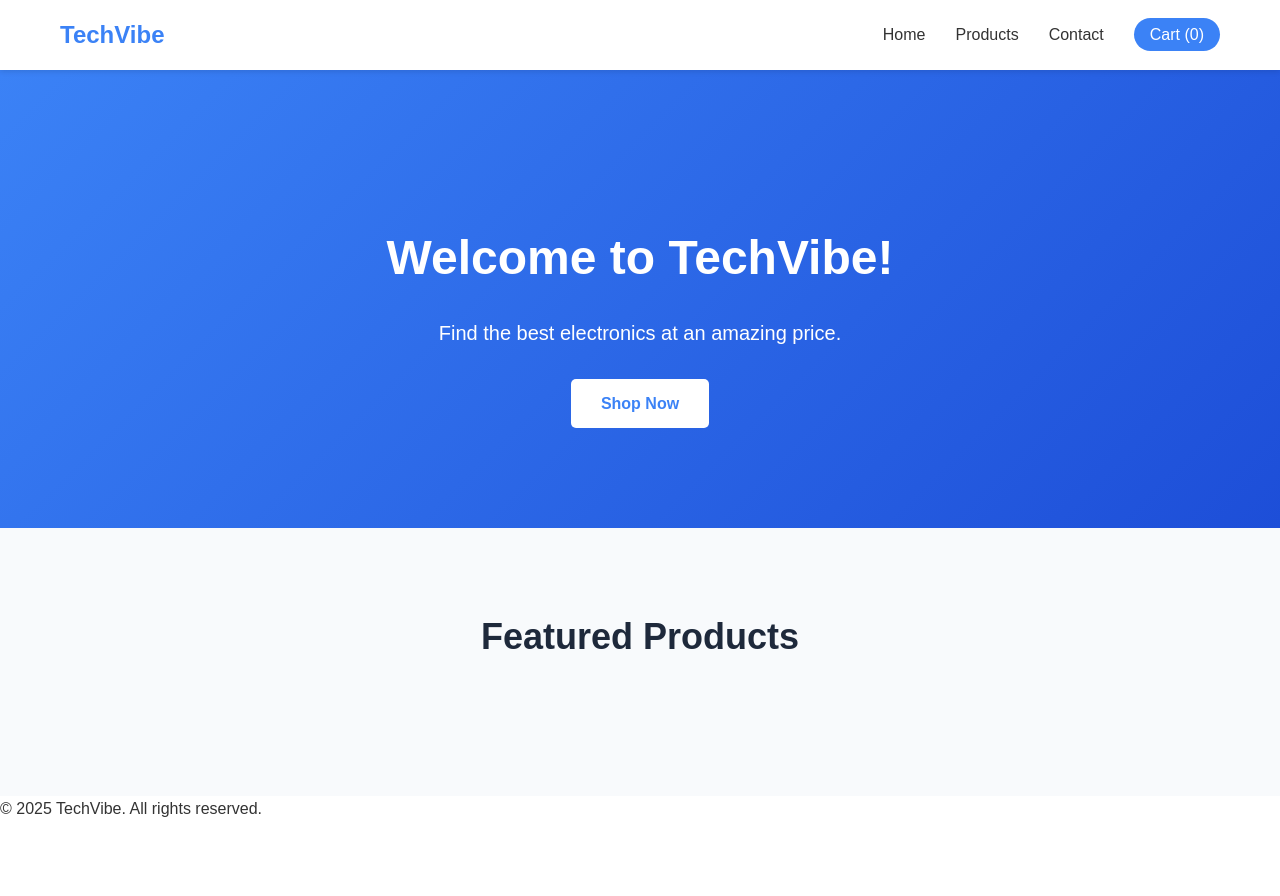
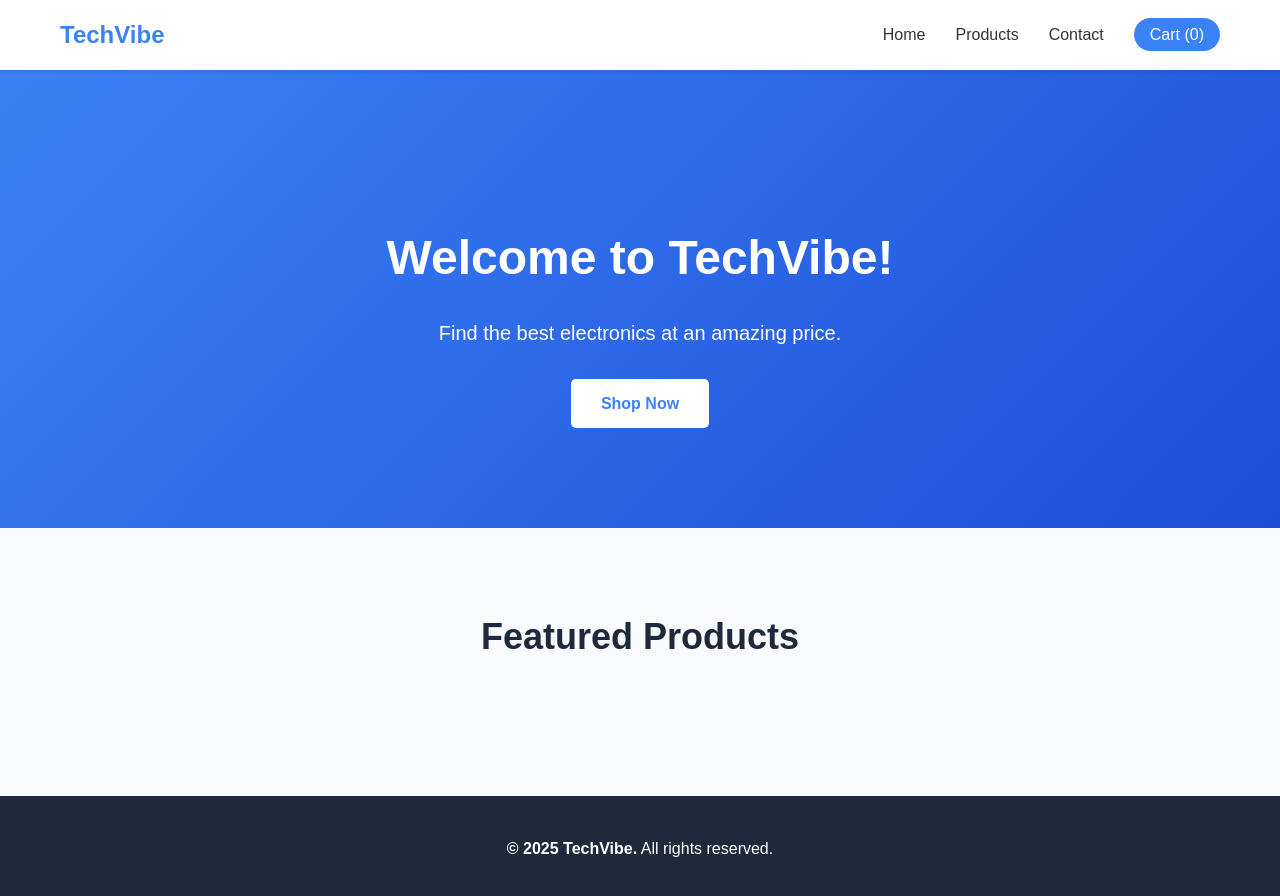
Before and after one commit to MduduziMasango/Tech, a plain HTML site: page index.html in a window 1280 px wide. Before the commit the page ends 822 px from the top, so only its background shows below. Drawn offline with Linux system fonts and the light colour scheme.

Commit message:
Lesson 6 footer styling

```diff
--- a/index.html
+++ b/index.html
@@ -37,7 +37,7 @@
         </section>
 
         <footer class="footer">
-            <p>&copy; 2025 TechVibe. All rights reserved.</p>
+            <p><strong>&copy; 2025 TechVibe.</strong> All rights reserved.</p>
         </footer>
 
         <script src="script.js"></script>
--- a/style.css
+++ b/style.css
@@ -193,3 +193,10 @@ body {
 .btn-secondary:hover {
     background-color: #cbd5e1;
 }
+
+.footer {
+    background-color: #1e293b;
+    color: white;
+    text-align: center;
+    padding: 40px 0;
+}
```
